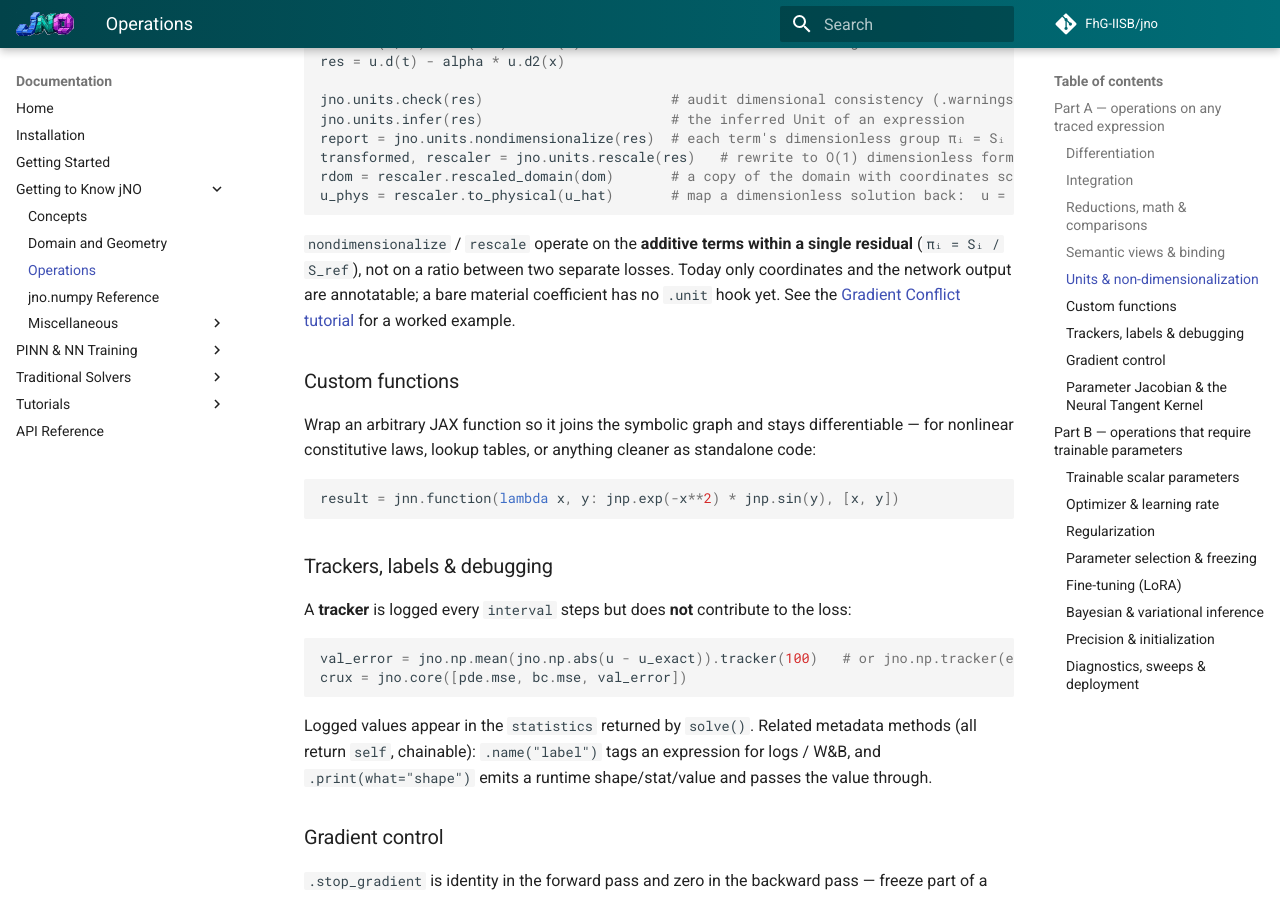
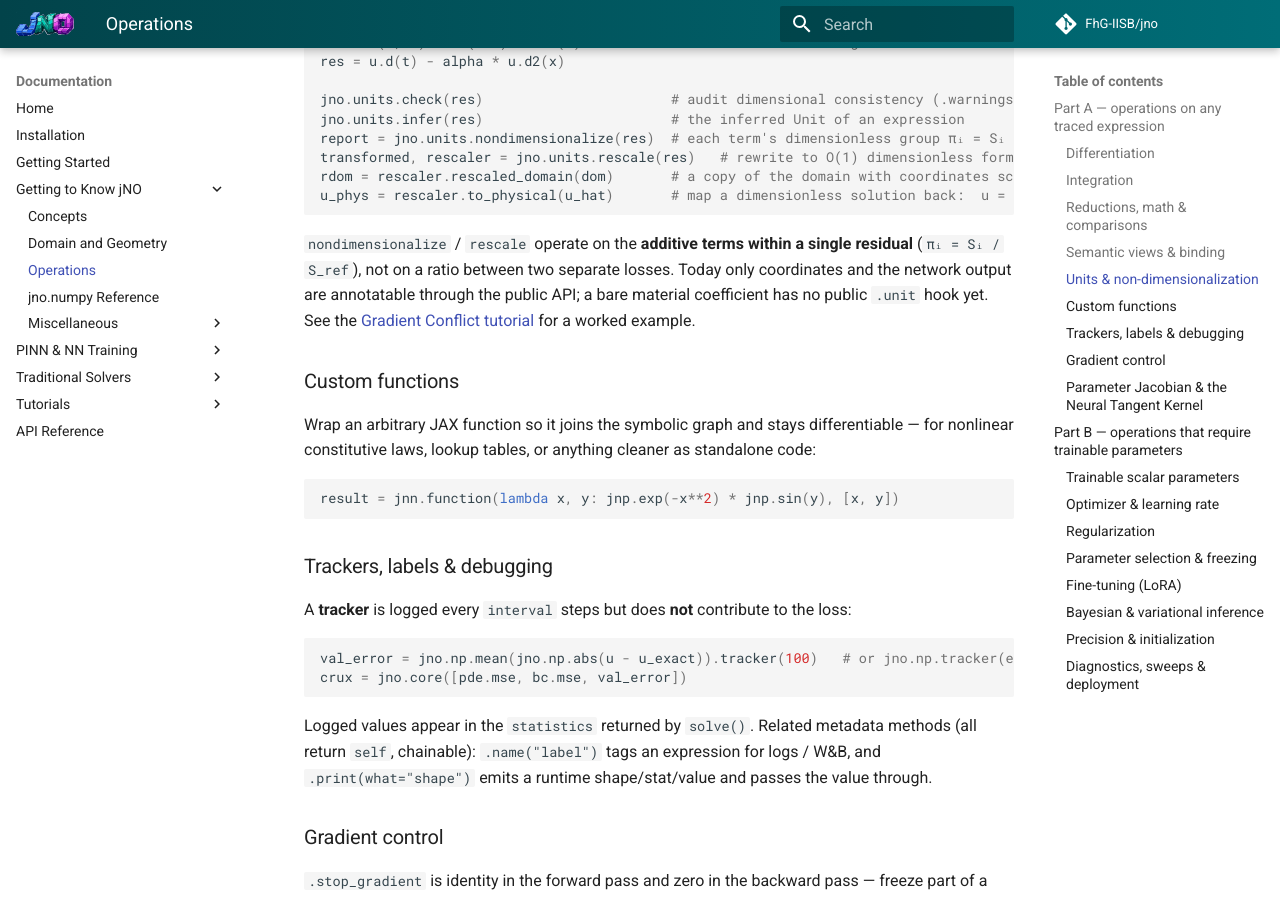
Before and after one commit to FhG-IISB/jNO, an MkDocs documentation site: the page built from docs/operations.md, in a window 1280 px wide and 900 px high, scrolled down 3070 px. Built offline with MkDocs 1.6.1 and Material for MkDocs 9.7.7, drawn with Linux system fonts in a browser that asks for light colours; comment, search, counter and statistics services are not loaded.

Commit message:
docs: verify Operations snippet forms; clarify units public-API caveat
Ran the novel method forms (u.laplacian/hessian/grad varargs, reduction
properties, .regularize, .constrain) to confirm they trace; word the
material-coefficient limitation as 'no public .unit hook' (a Constant hook
exists internally).

```diff
--- a/docs/operations.md
+++ b/docs/operations.md
@@ -138,7 +138,8 @@ u_phys = rescaler.to_physical(u_hat)       # map a dimensionless solution back:
 
 `nondimensionalize` / `rescale` operate on the **additive terms within a single residual**
 (`πᵢ = Sᵢ / S_ref`), not on a ratio between two separate losses. Today only coordinates and the network
-output are annotatable; a bare material coefficient has no `.unit` hook yet. See the
+output are annotatable through the public API; a bare material coefficient has no public `.unit` hook
+yet. See the
 [Gradient Conflict tutorial](tutorials/07-analysis/gradient-conflict.md) for a worked example.
 
 ### Custom functions
```
Also changed, not shown: docs/tutorials/07-analysis/gradient-conflict.md (+1 -1 lines).
